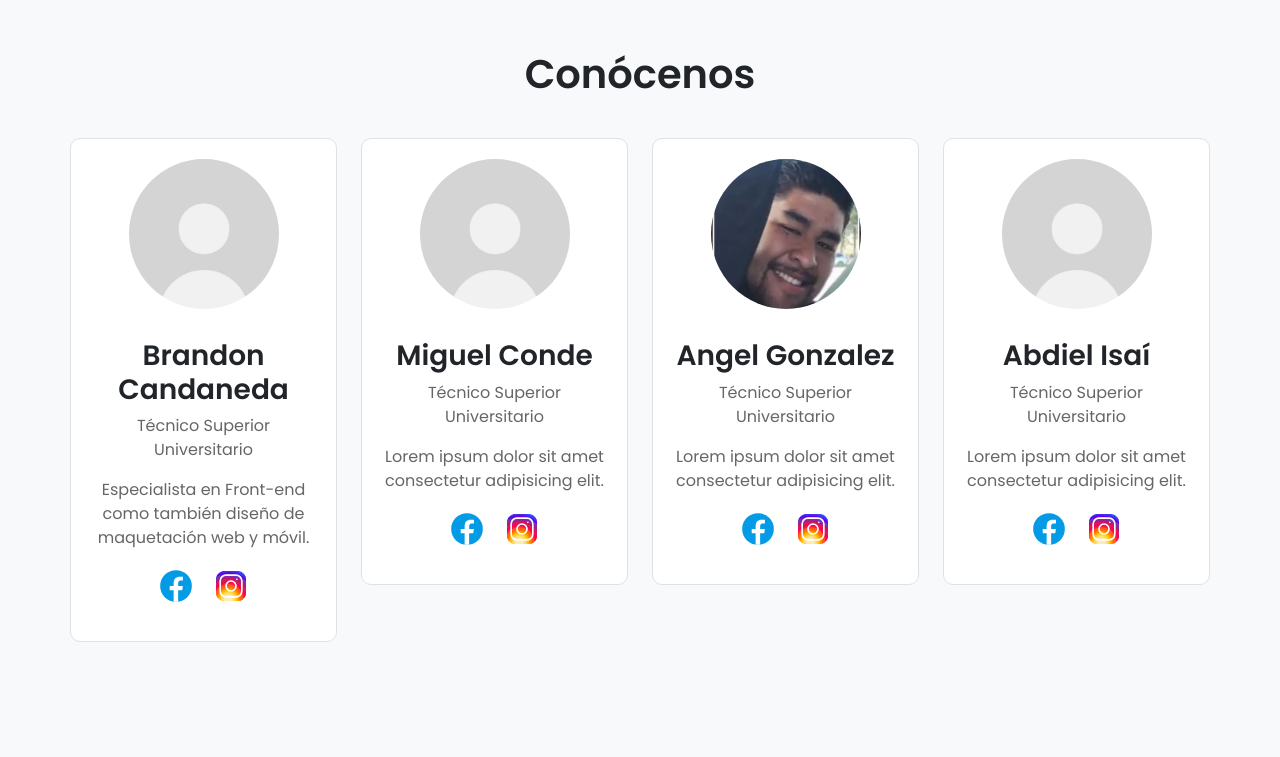
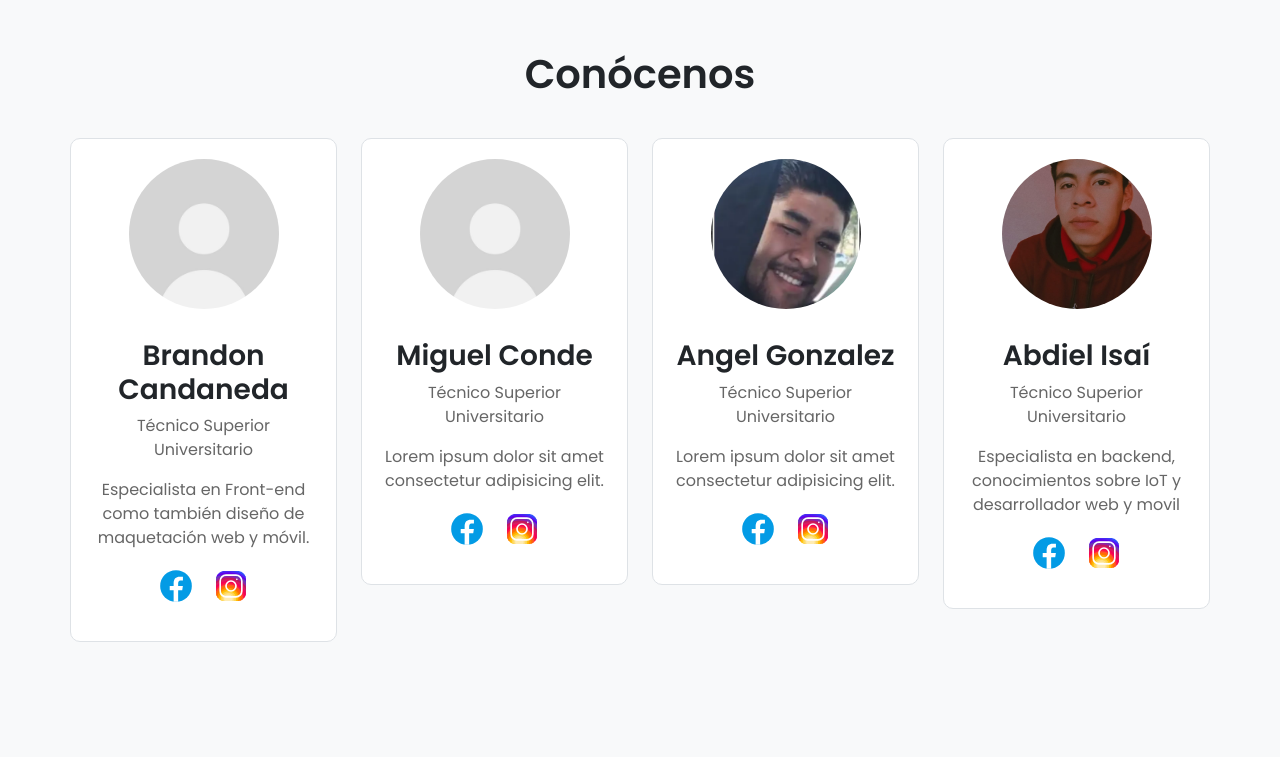
Before and after one commit to CiclosX/PaginaWeb_Autopark, a Django app: page /pagina4/ in a window 1280 px wide. Shown: the part 100-857 px from the top of the page. Run offline with Django 5.2, Linux system fonts and the light colour scheme.

Commit message:
Parte info de Abdiel

```diff
--- a/autopark/autopark/templates/pagina4.html
+++ b/autopark/autopark/templates/pagina4.html
@@ -188,10 +188,10 @@
             <!-- Tarjeta 4 -->
             <div class="col-lg-3 col-md-6">
                 <div class="team-card" data-bs-toggle="modal" data-bs-target="#modalAbdiel">
-                    <img src="../static/iconop0.png" alt="Abdiel Isaí">
+                    <img src="../static/Abdiel.jpg" alt="Abdiel Isaí">
                     <h3>Abdiel Isaí</h3>
                     <p>Técnico Superior Universitario</p>
-                    <p>Lorem ipsum dolor sit amet consectetur adipisicing elit.</p>
+                    <p>Especialista en backend, conocimientos sobre IoT y desarrollador web y movil</p>
                     <div class="social-links">
                         <a href="https://facebook.com/abdiel" target="_blank"><img src="../static/icons8-facebook-nuevo.svg" alt="Facebook"></a>
                         <a href="https://instagram.com/abdiel" target="_blank"><img src="../static/icons8-instagram.svg" alt="Instagram"></a>
@@ -274,10 +274,10 @@
                     <button type="button" class="btn-close" data-bs-dismiss="modal" aria-label="Close"></button>
                 </div>
                 <div class="modal-body">
-                    <img src="../static/iconop4.png" alt="Abdiel Isaí" class="img-fluid mb-3">
+                    <img src="../static/Abdiel.jpg" alt="Abdiel Isaí" class="img-fluid mb-3">
                     <p><strong>Técnico Superior Universitario</strong></p>
-                    <p>Abdiel es un experto en seguridad informática y redes. Su trabajo garantiza que los sistemas estén protegidos contra amenazas externas.</p>
-                    <p>Contacto: abdiel@gmail.com</p>
+                    <p>Abdiel es un experto en seguridad informática y desarrollador web y movil. Su trabajo garantiza que los sistemas estén protegidos contra amenazas externas.</p>
+                    <p>Contacto: abdbon12@gmail.com</p>
                 </div>
                 <div class="modal-footer">
                     <button type="button" class="btn btn-secondary" data-bs-dismiss="modal">Cerrar</button>
```
Also changed, not shown: autopark/autopark/static/Abdiel.jpg (added).
